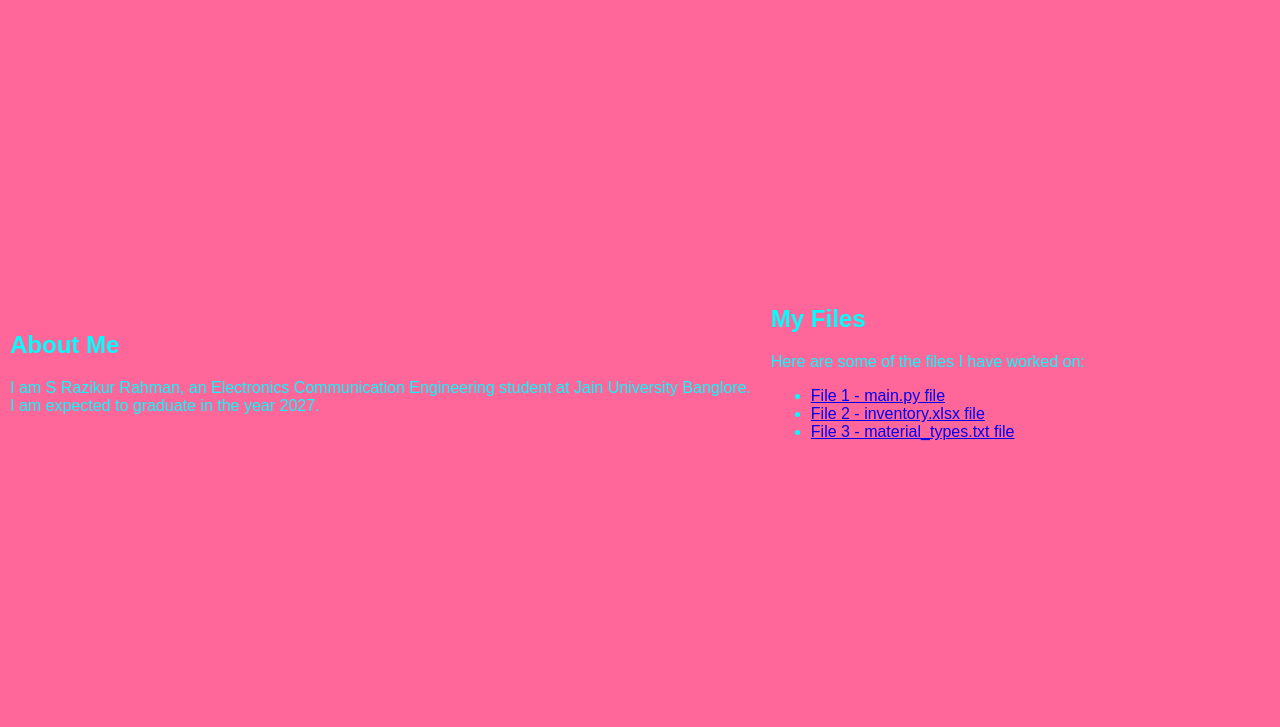
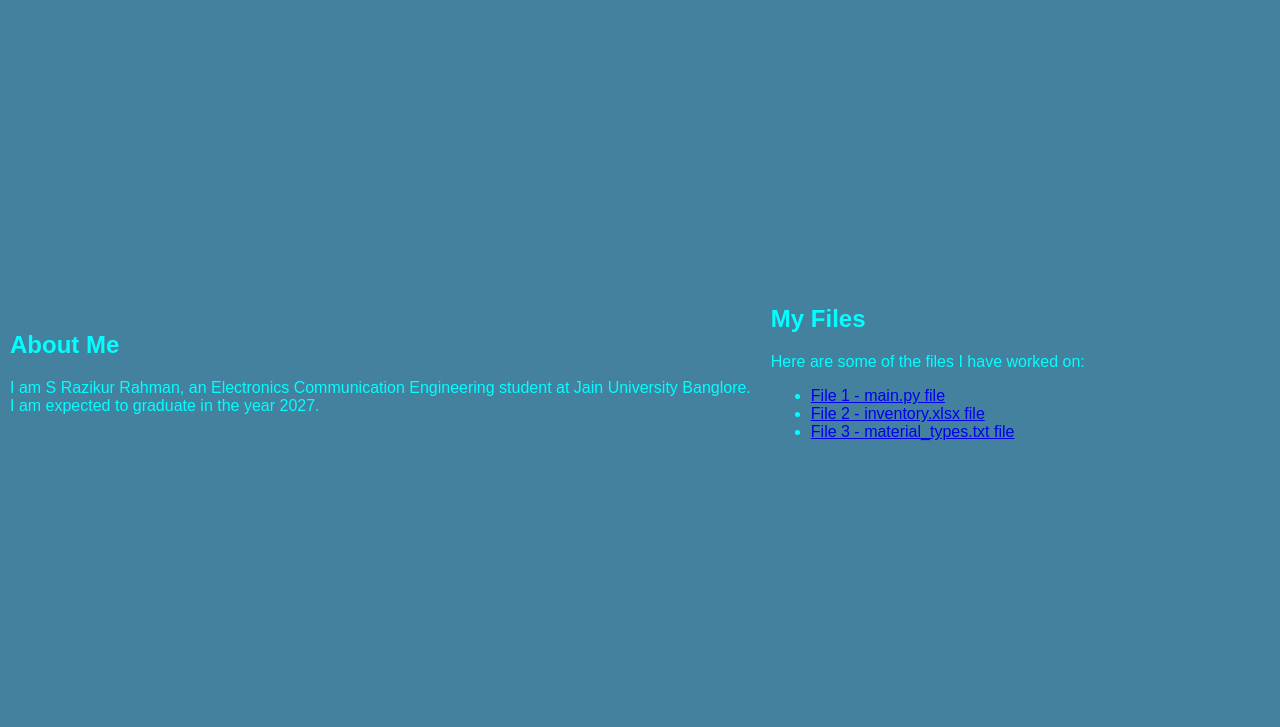
Before and after one commit to rrazik487/website1.0, a plain HTML site: page index.html in a window 1280 px wide. Shown: the part 73-800 px from the top of the page. Drawn offline with Linux system fonts and the light colour scheme.

Commit message:
Update index.html

```diff
--- a/index.html
+++ b/index.html
@@ -5,7 +5,7 @@
     <style>
         body {
 
-            background-color: #ff6699;
+            background-color: #43819e;
             color: cyan;
             font-family: Arial, sans-serif;
             margin: 0;
```
